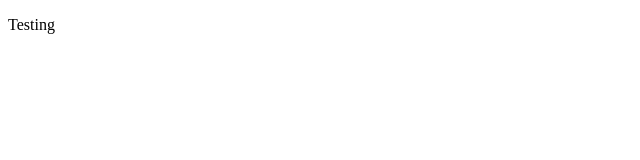
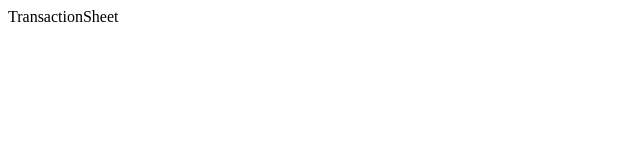
Before and after one commit to mko02/Trip-Planner, a React (Create React App) app in the folder client/: page /transactionsheet in a window 1280 px wide. Shown: the top 160 px of the page, without its empty margins (0-640 px from the left). Built offline with nearby package versions, Linux system fonts and the light colour scheme.

Commit message:
router added, home, trip(incomplete), transaction sheet(incomplete

```diff
--- a/client/src/App.js
+++ b/client/src/App.js
@@ -1,7 +1,17 @@
+import { Routes, Route} from "react-router-dom";
+
+import Home from "./Pages/Home"
+import TransactionSheet from "./Pages/TransactionSheet";
+import Trip from "./Pages/Trip";
+
 function App() {
   return (
     <div className="App">
-      <p> Testing </p>
+      <Routes>
+        <Route path="/" element={<Home/>}/>
+        <Route path="/currenttrip" element={<Trip />}/>
+        <Route path="/transactionsheet" element={<TransactionSheet />}/>
+      </Routes>
     </div>
   );
 }
--- /dev/null
+++ b/client/src/Pages/Home.js
@@ -0,0 +1,9 @@
+import React from 'react'
+
+function Home() {
+  return (
+    <div>Home</div>
+  )
+}
+
+export default Home
--- /dev/null
+++ b/client/src/Pages/TransactionSheet.js
@@ -0,0 +1,9 @@
+import React from 'react'
+
+function TransactionSheet() {
+  return (
+    <div>TransactionSheet</div>
+  )
+}
+
+export default TransactionSheet
--- /dev/null
+++ b/client/src/Pages/Trip.js
@@ -0,0 +1,9 @@
+import React from 'react'
+
+function Trip() {
+  return (
+    <div>Trip</div>
+  )
+}
+
+export default Trip
--- a/client/src/index.js
+++ b/client/src/index.js
@@ -1,13 +1,14 @@
 import React from 'react';
 import ReactDOM from 'react-dom/client';
+import { BrowserRouter } from "react-router-dom";
 import App from './App';
 import reportWebVitals from './reportWebVitals';
 
 const root = ReactDOM.createRoot(document.getElementById('root'));
 root.render(
-  <React.StrictMode>
+  <BrowserRouter>
     <App />
-  </React.StrictMode>
+  </BrowserRouter>
 );
 
 reportWebVitals();
```
